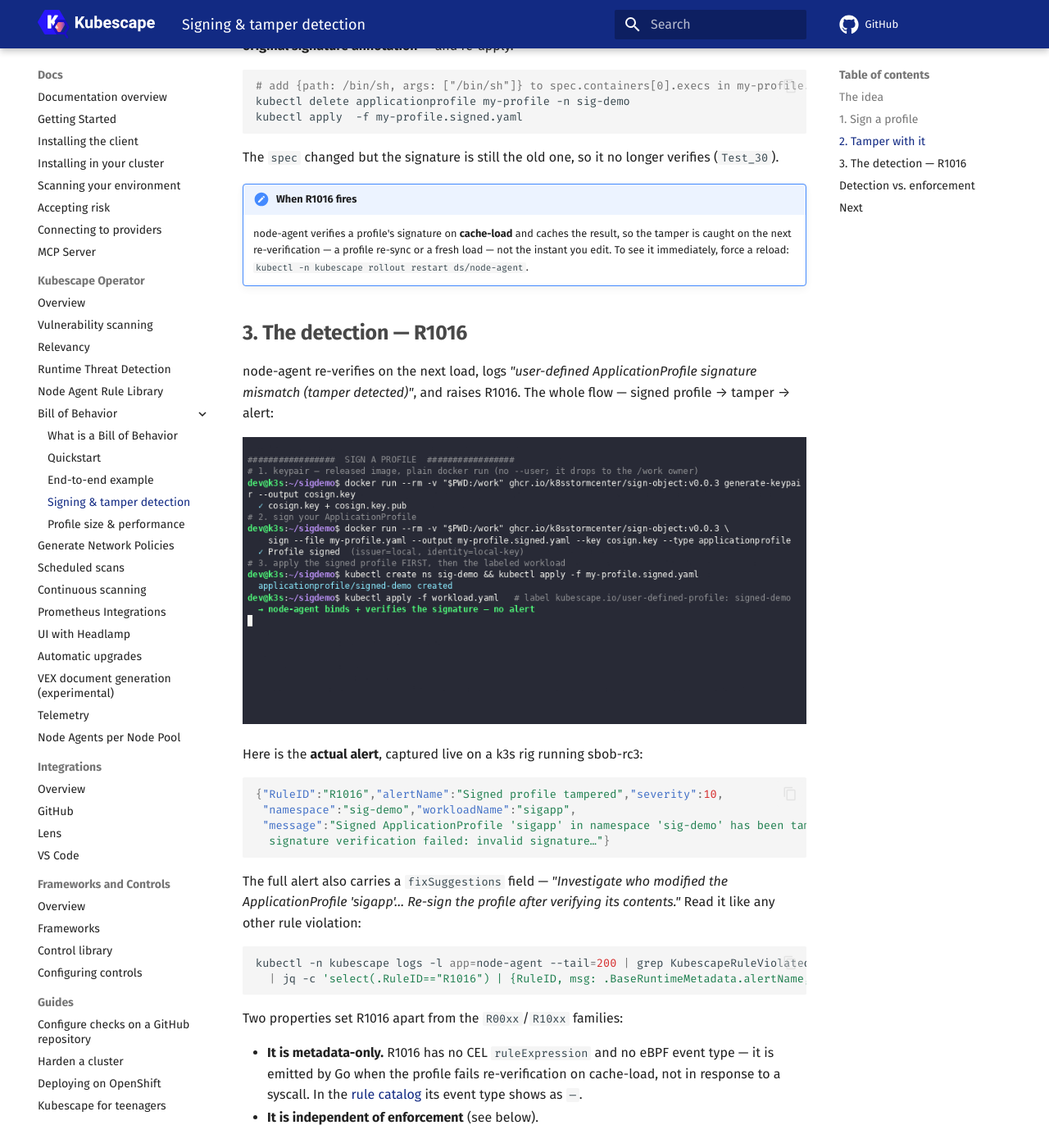
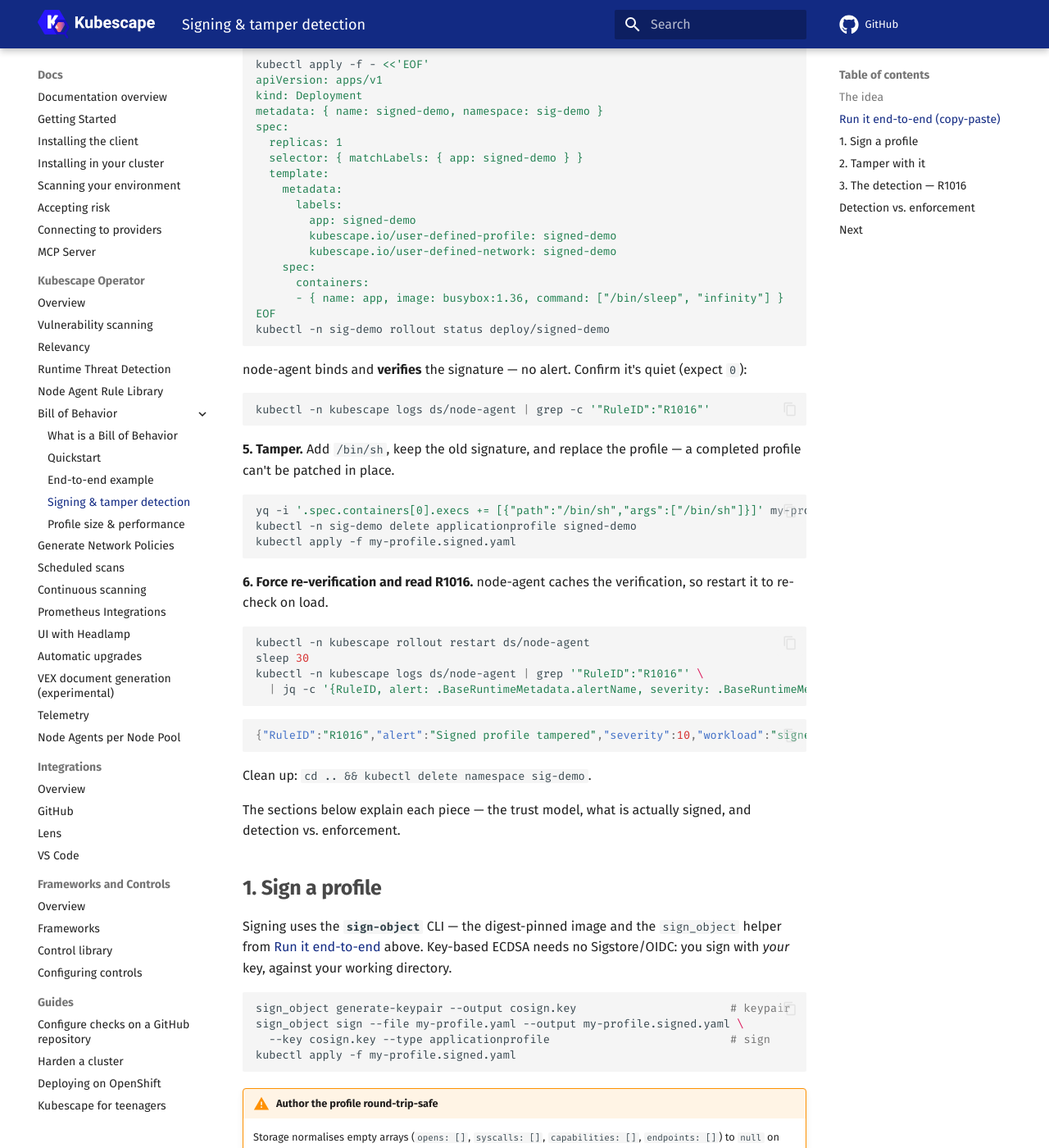
Before and after one commit to kubescape/kubescape.io, an MkDocs documentation site: the page built from docs/docs/operator/bill-of-behavior/signing-and-tamper.md, in a window 1280 px wide and 1400 px high, scrolled down 1847 px. Shown: the whole window at 82% size. Built offline with MkDocs 1.6.1 and Material for MkDocs 9.7.7, drawn with Linux system fonts in a browser that asks for light colours; comment, search, counter and statistics services are not loaded; some of the changed text lies outside the part shown.

Commit message:
docs(bob): copy-paste sign/tamper walkthrough + fix the alert-read grep
- signing: add a newbie 'Run it end-to-end (copy-paste)' section using the
  digest-pinned sign-object image (ghcr.io/k8sstormcenter/sign-object:v0.0.3@sha256:f3d4e321…);
  yq-based tamper; verified live on the rig.
- Fix the alert read in quickstart + signing: node-agent emits one pure-JSON
  object per violation keyed by "RuleID" — grep '"RuleID":"R…"', not the
  non-existent 'KubescapeRuleViolated' string.

Signed-off-by: entlein <einentlein@gmail.com>

````diff
--- a/docs/docs/operator/bill-of-behavior/signing-and-tamper.md
+++ b/docs/docs/operator/bill-of-behavior/signing-and-tamper.md
@@ -26,21 +26,125 @@
 cache-load, so tampering is detected wherever it happens — `kubectl edit`, a compromised operator, a
 malicious admission mutation.
 
+## Run it end-to-end (copy-paste)
+
+Prerequisites: a cluster with Kubescape **sbob-rc3** installed (see the
+[quickstart install](quickstart.md)), plus `kubectl`, `docker`, `jq`, and `yq`. Every block below is
+copy-pasteable as-is. The `sign-object` image is **pinned by digest**, so you get exactly the build
+these steps were verified against; plain `docker run` writes files as you (the entrypoint drops to
+the `/work` owner — no `--user` flag).
+
+```bash
+export SIGN_OBJECT="ghcr.io/k8sstormcenter/sign-object:v0.0.3@sha256:f3d4e321fa62e0a4ca421ba59a3fce3f2ff88714aaf87a7d160322cb8ec2f92b"
+sign_object() { docker run --rm -v "$PWD:/work" "$SIGN_OBJECT" "$@"; }
+mkdir -p sbob-signing && cd sbob-signing
+```
+
+**1. Generate a keypair.**
+
+```bash
+sign_object generate-keypair --output cosign.key      # → cosign.key + cosign.key.pub
+```
+
+**2. Author a profile.** List only `execs` — omit empty fields, or storage's `[]→null` normalization breaks the signature.
+
+```bash
+cat > my-profile.yaml <<'EOF'
+apiVersion: spdx.softwarecomposition.kubescape.io/v1beta1
+kind: ApplicationProfile
+metadata:
+  name: signed-demo
+  namespace: sig-demo
+  labels:
+    kubescape.io/workload-kind: Deployment
+    kubescape.io/workload-name: signed-demo
+    kubescape.io/workload-namespace: sig-demo
+  annotations:
+    kubescape.io/managed-by: User
+    kubescape.io/status: completed
+spec:
+  architectures: ["amd64"]
+  containers:
+  - name: app
+    execs:
+    - { path: /bin/sleep, args: ["/bin/sleep", "infinity"] }
+EOF
+```
+
+**3. Sign it.**
+
+```bash
+sign_object sign --file my-profile.yaml --output my-profile.signed.yaml \
+  --key cosign.key --type applicationprofile
+```
+
+**4. Apply the signed profile first, then a workload that references it** by label.
+
+```bash
+kubectl create namespace sig-demo
+kubectl apply -f my-profile.signed.yaml
+
+kubectl apply -f - <<'EOF'
+apiVersion: apps/v1
+kind: Deployment
+metadata: { name: signed-demo, namespace: sig-demo }
+spec:
+  replicas: 1
+  selector: { matchLabels: { app: signed-demo } }
+  template:
+    metadata:
+      labels:
+        app: signed-demo
+        kubescape.io/user-defined-profile: signed-demo
+        kubescape.io/user-defined-network: signed-demo
+    spec:
+      containers:
+      - { name: app, image: busybox:1.36, command: ["/bin/sleep", "infinity"] }
+EOF
+kubectl -n sig-demo rollout status deploy/signed-demo
+```
+
+node-agent binds and **verifies** the signature — no alert. Confirm it's quiet (expect `0`):
+
+```bash
+kubectl -n kubescape logs ds/node-agent | grep -c '"RuleID":"R1016"'
+```
+
+**5. Tamper.** Add `/bin/sh`, keep the old signature, and replace the profile — a completed profile can't be patched in place.
+
+```bash
+yq -i '.spec.containers[0].execs += [{"path":"/bin/sh","args":["/bin/sh"]}]' my-profile.signed.yaml
+kubectl -n sig-demo delete applicationprofile signed-demo
+kubectl apply -f my-profile.signed.yaml
+```
+
+**6. Force re-verification and read R1016.** node-agent caches the verification, so restart it to re-check on load.
+
+```bash
+kubectl -n kubescape rollout restart ds/node-agent
+sleep 30
+kubectl -n kubescape logs ds/node-agent | grep '"RuleID":"R1016"' \
+  | jq -c '{RuleID, alert: .BaseRuntimeMetadata.alertName, severity: .BaseRuntimeMetadata.severity, workload: .RuntimeK8sDetails.workloadName}'
+```
+
+```json
+{"RuleID":"R1016","alert":"Signed profile tampered","severity":10,"workload":"signed-demo"}
+```
+
+Clean up: `cd .. && kubectl delete namespace sig-demo`.
+
+The sections below explain each piece — the trust model, what is actually signed, and detection vs. enforcement.
+
 ## 1. Sign a profile
 
-Signing is done with the **`sign-object`** CLI, published as a minimal image
-`ghcr.io/k8sstormcenter/sign-object:v0.0.3`. Key-based ECDSA needs no Sigstore/OIDC — run it against
-your working directory:
+Signing uses the **`sign-object`** CLI — the digest-pinned image and the `sign_object` helper from
+[Run it end-to-end](#run-it-end-to-end-copy-paste) above. Key-based ECDSA needs no Sigstore/OIDC: you
+sign with *your* key, against your working directory.
 
 ```bash
-alias sign-object='docker run --rm -v "$PWD:/work" ghcr.io/k8sstormcenter/sign-object:v0.0.3'
-
-# one-time: generate a keypair
-sign-object generate-keypair --output cosign.key   # → cosign.key + cosign.key.pub
-
-# author an ApplicationProfile, then sign it
-sign-object sign --file my-profile.yaml --output my-profile.signed.yaml \
-  --key cosign.key --type applicationprofile
+sign_object generate-keypair --output cosign.key                       # keypair
+sign_object sign --file my-profile.yaml --output my-profile.signed.yaml \
+  --key cosign.key --type applicationprofile                           # sign
 kubectl apply -f my-profile.signed.yaml
 ```
 
@@ -110,8 +214,8 @@
 other rule violation:
 
 ```bash
-kubectl -n kubescape logs -l app=node-agent --tail=200 | grep KubescapeRuleViolated \
-  | jq -c 'select(.RuleID=="R1016") | {RuleID, msg: .BaseRuntimeMetadata.alertName, sev: .BaseRuntimeMetadata.severity}'
+kubectl -n kubescape logs -l app=node-agent --tail=200 | grep '"RuleID":"R1016"' \
+  | jq -c '{RuleID, msg: .BaseRuntimeMetadata.alertName, sev: .BaseRuntimeMetadata.severity}'
 ```
 
 Two properties set R1016 apart from the `R00xx`/`R10xx` families:
````
Also changed, not shown: docs/docs/operator/bill-of-behavior/quickstart.md (+1 -1 lines).
